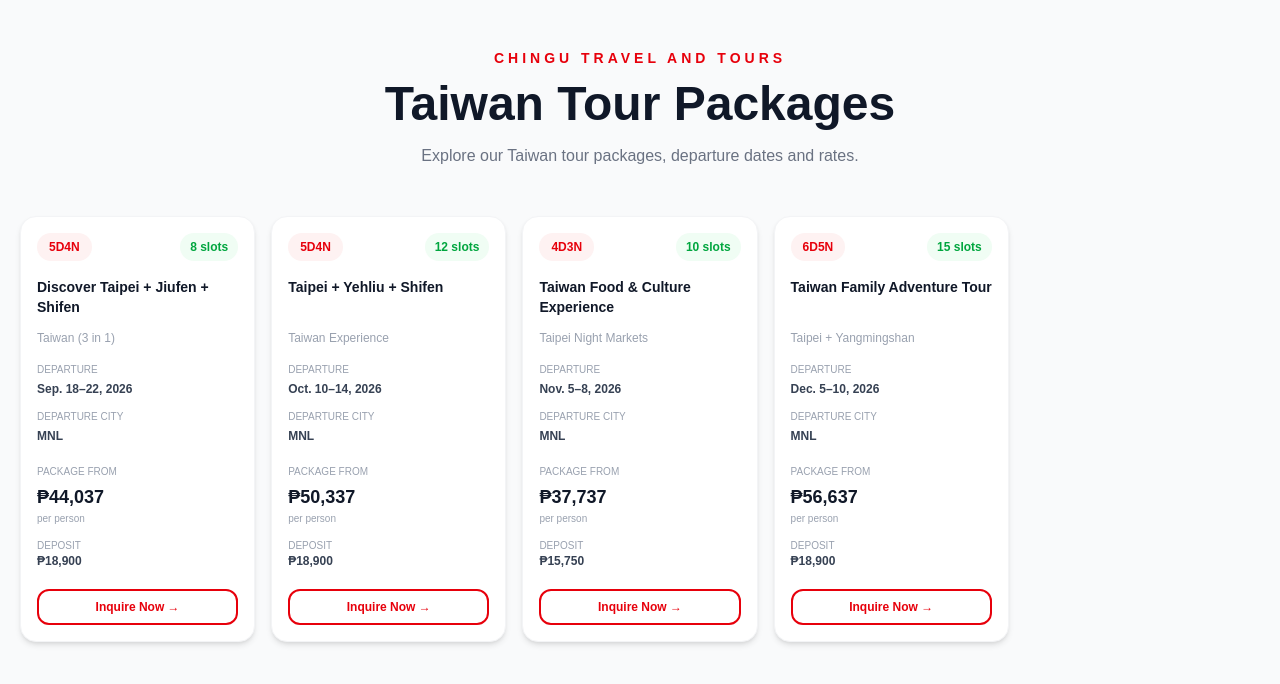
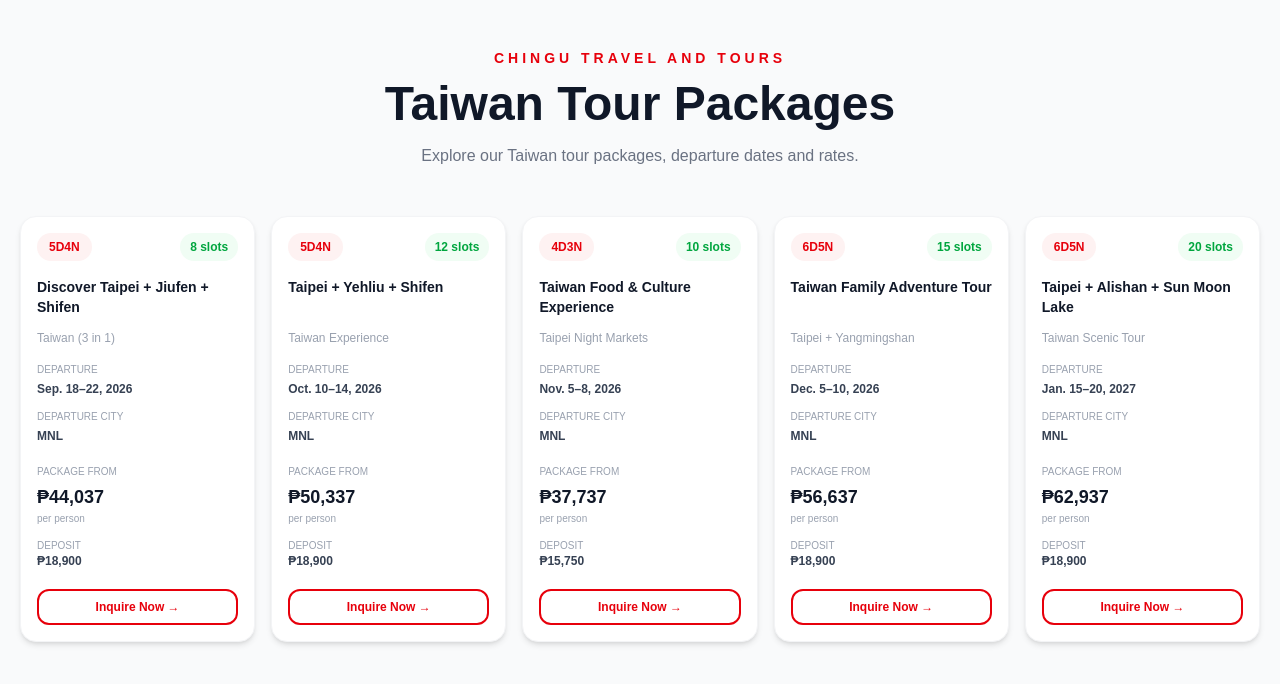
Before and after one commit to chingutravelandtours/chingu-website, a Next.js app: page /taiwan-tours in a window 1280 px wide. Shown: the top 684 px of the page. Built offline with nearby package versions, Linux system fonts and the light colour scheme.

Commit message:
Update page.tsx

```diff
--- a/app/taiwan-tours/page.tsx
+++ b/app/taiwan-tours/page.tsx
@@ -59,6 +59,17 @@ const packages: Package[] = [
     slots: 15,
     deposit: 300 * USD_TO_PHP,
   },
+
+  {
+  title: "Taipei + Alishan + Sun Moon Lake",
+  subtitle: "Taiwan Scenic Tour",
+  duration: "6D5N",
+  dates: "Jan. 15–20, 2027",
+  city: "MNL",
+  price: 999 * USD_TO_PHP,
+  slots: 20,
+  deposit: 300 * USD_TO_PHP,
+},
 
 ];
 
```
